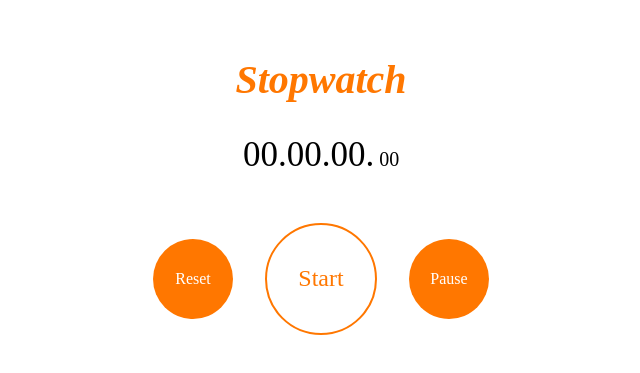
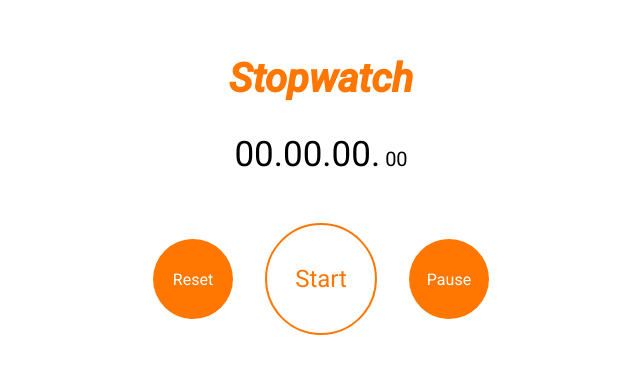
Before and after one commit to VaxSr/stopwatch, a plain HTML site: page StopWatch/index.html in a window 1280 px wide. Shown: the part 197-570 px from the top of the page, without its empty margins (319-959 px from the left). Drawn offline with Linux system fonts and the light colour scheme.

Commit message:
Update style.css

```diff
--- a/StopWatch/style.css
+++ b/StopWatch/style.css
@@ -4,7 +4,7 @@
     padding: 0;
     margin: 0;
     box-sizing: border-box;
-    font-family: "Montserrat";
+    font-family: 'Roboto';
 }
 
 body {
```
